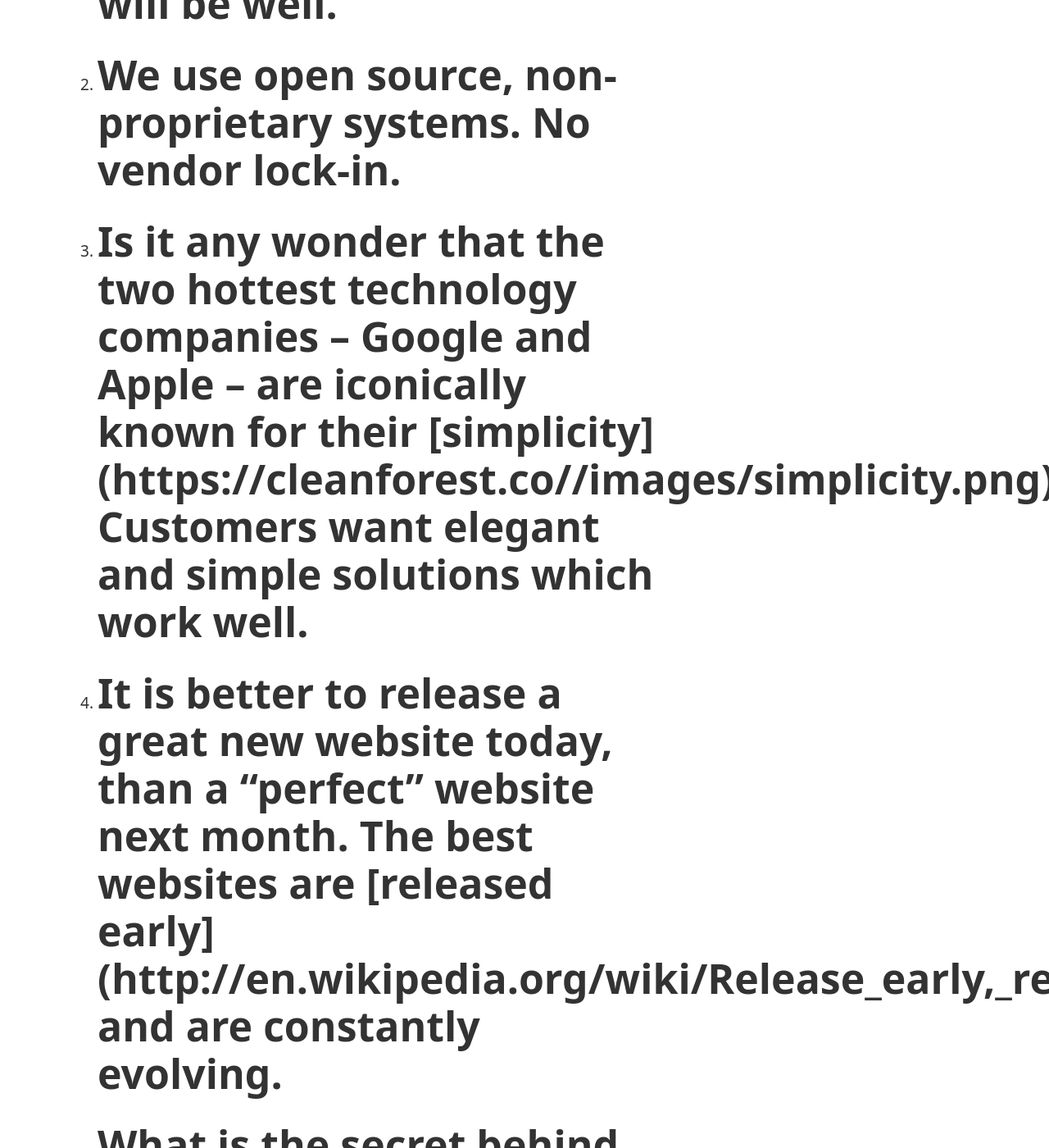
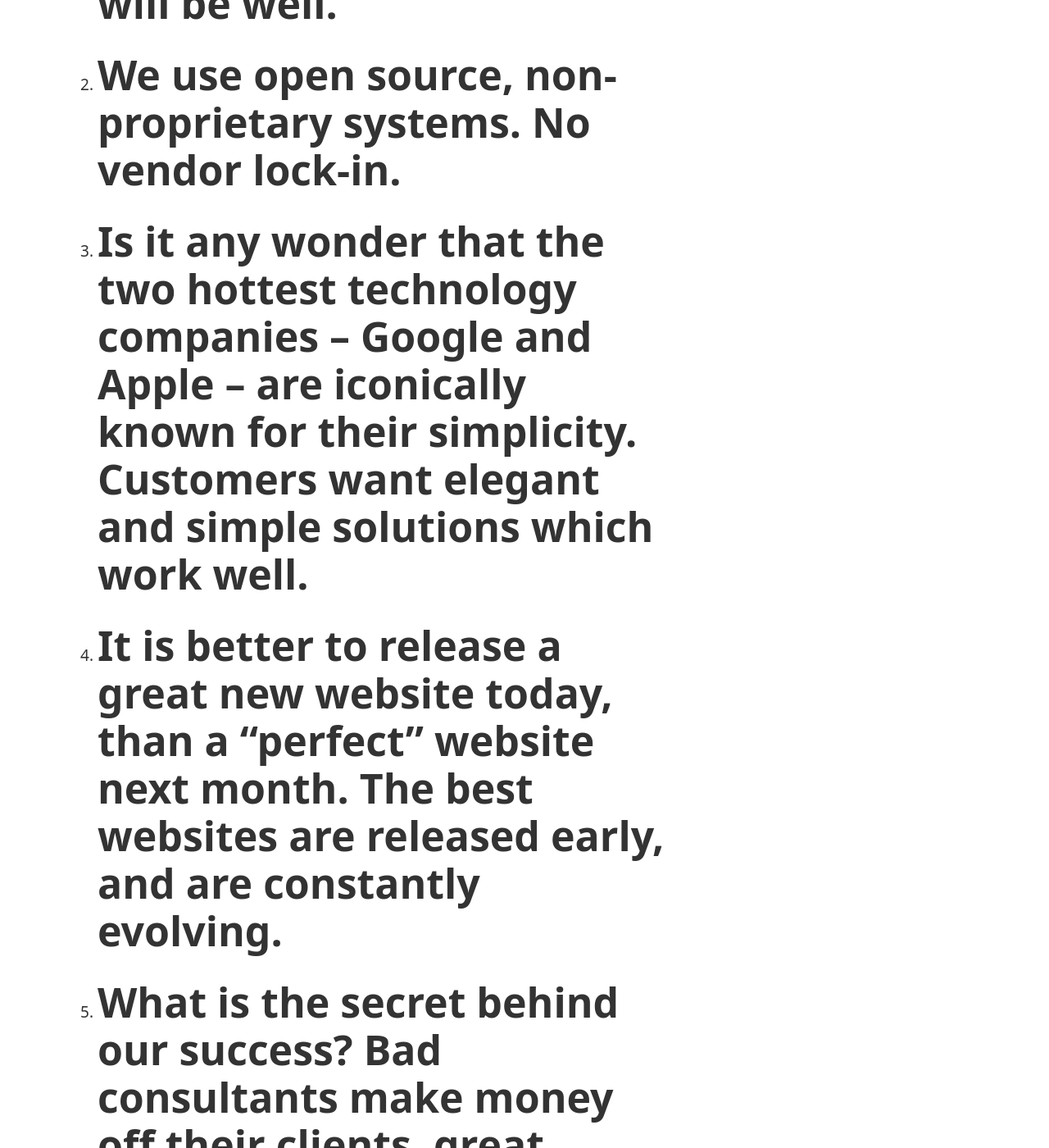
Before and after one commit to benbrignell/principles.design, a Jekyll site: the page built from _examples/clean_forest_consulting.md, in a window 1280 px wide and 1400 px high, scrolled down 469 px. Shown: the whole window at 82% size. Built offline with Jekyll 4.4.1, drawn with Linux system fonts in a browser that asks for light colours; comment, search, counter and statistics services are not loaded; some of the changed lines change nothing that is shown.

Commit message:
removed some url weirdness in clean forest consulting summaries

```diff
--- a/_examples/clean_forest_consulting.md
+++ b/_examples/clean_forest_consulting.md
@@ -9,9 +9,9 @@ principles:
 - principle: |
     We use open source, non-proprietary systems. No vendor lock-in.
 - principle: |
-    Is it any wonder that the two hottest technology companies – Google and Apple – are iconically known for their [simplicity](https://cleanforest.co//images/simplicity.png)? Customers want elegant and simple solutions which work well.
+    Is it any wonder that the two hottest technology companies – Google and Apple – are iconically known for their simplicity. Customers want elegant and simple solutions which work well.
 - principle: |
-    It is better to release a great new website today, than a “perfect” website next month. The best websites are [released early](http://en.wikipedia.org/wiki/Release_early,_release_often), and are constantly evolving.
+    It is better to release a great new website today, than a “perfect” website next month. The best websites are released early, and are constantly evolving.
 - principle: |
     What is the secret behind our success? Bad consultants make money off their clients, great consultants make money for their clients. That's it. That's the whole secret.
 
```
